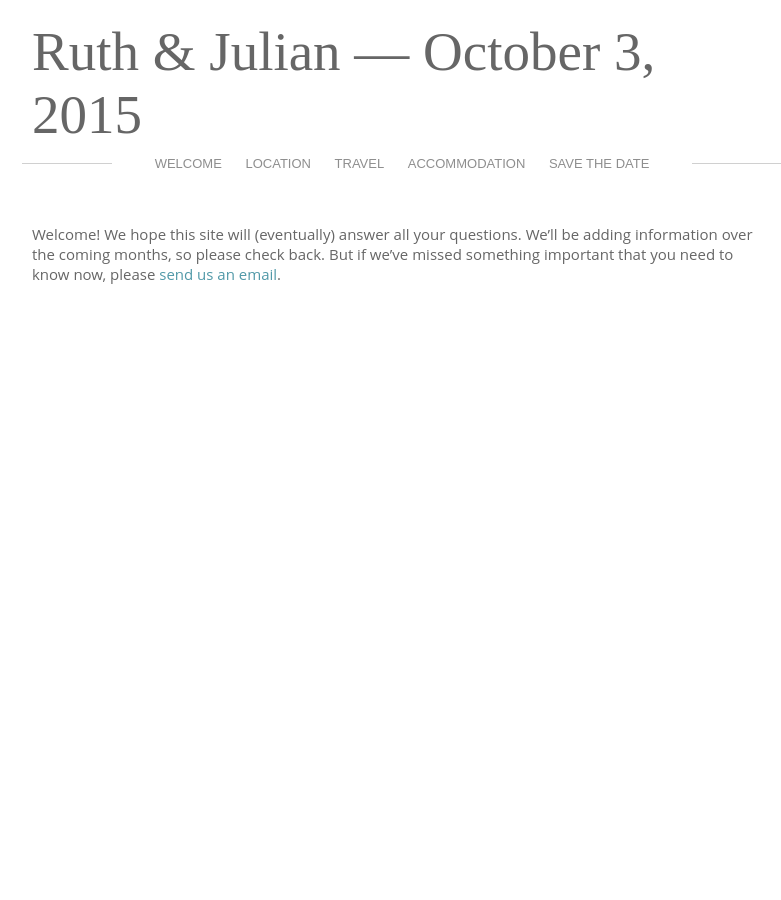
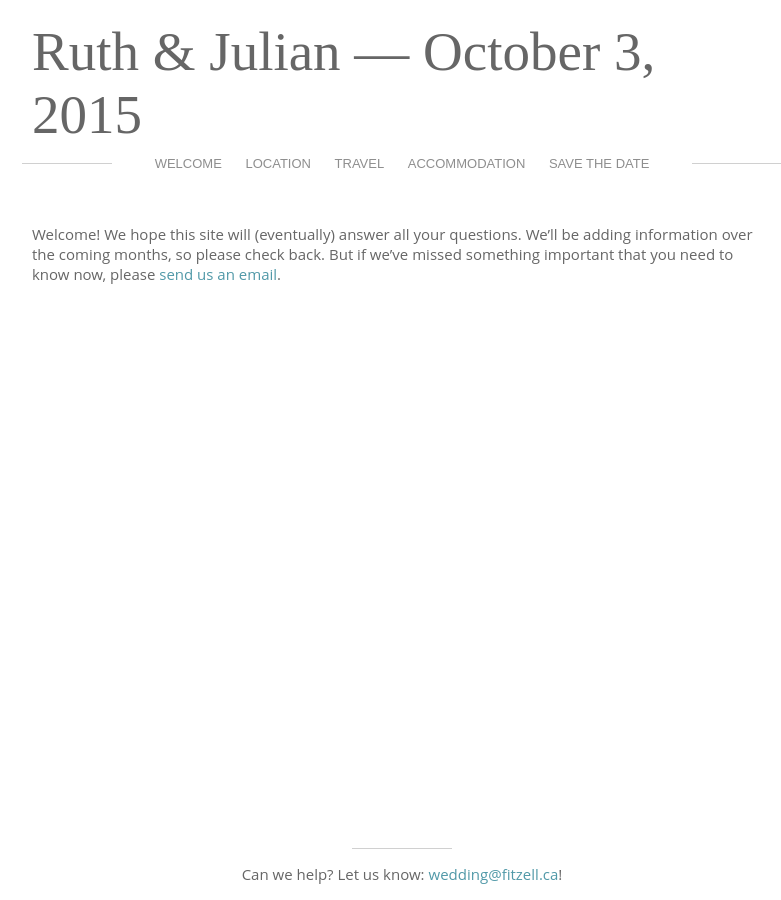
Before and after one commit to jfitzell/weddingsite, a Jekyll site: the page built from index.md, in a window 1280 px wide. Shown: the whole page, without its empty margins (238-1019 px from the left). Built offline with Jekyll 4.4.1, drawn with Linux system fonts in a browser that asks for light colours; some web fonts are replaced.

Commit message:
add a footer

```diff
--- a/_layouts/default.html
+++ b/_layouts/default.html
@@ -28,10 +28,11 @@
   	<div class="content">
 	    {{ content }}
   	</div>
-
-    <div class="footer">
-
-    </div>
+  	<div class="footer-push"></div>
+  </div>
+  <div class="footer">
+    <hr />
+    <p>Can we help? Let us know: <a href="mailto:wedding@fitzell.ca">wedding@fitzell.ca</a>!</p>
   </div>
 </body>
 </html>
--- a/css/screen.css
+++ b/css/screen.css
@@ -49,6 +49,13 @@ a:hover {
 	background-color: white;
 	width: 760px;
 	margin: auto;
+
+	/* Setup the fixed footer:
+		http://ryanfait.com/resources/footer-stick-to-bottom-of-page/ */
+	min-height: 100%;
+	height: auto !important; /* For IE 6 */
+	height: 100%; /* For IE 6 */
+	margin: 0 auto -5em;
 }
 
 
@@ -119,5 +126,21 @@ a:hover {
 }
 
 .content p {
-  margin: 1em 0;
+	margin: 1em 0;
 }
+
+
+
+.footer, .footer-push {
+	padding-top: 1em;
+	height: 3em;
+	text-align: center;
+}
+
+.footer hr {
+	width: 100px;
+	background-color: #d0d0d0;
+	height: 1px;
+	border: 0;
+	margin-bottom: 1em;
+}
```
Also changed, not shown: location.md (+2 -0 lines).
